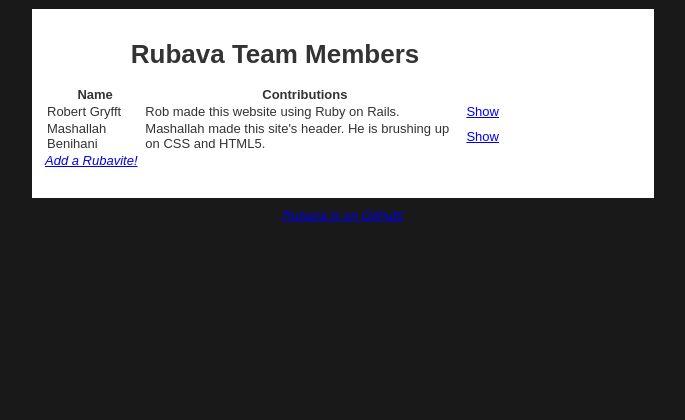
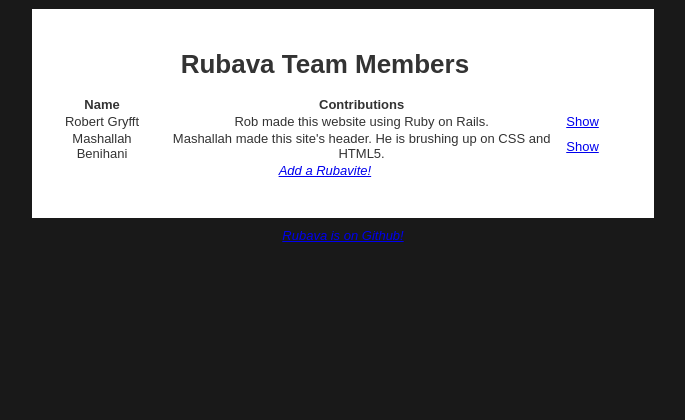
Before and after one commit to devinslick/rubava-project-site, a Rails app: page / in a window 1280 px wide. Shown: the part 287-707 px from the top of the page, without its empty margins (297-982 px from the left). Run offline with Rails 7, Linux system fonts and the light colour scheme; data comes from the database, SQL or seed files in the repository; some libraries are stand-ins or nearby versions.

Commit message:
Cleaning up styles

```diff
--- a/app/views/layouts/application.html.erb
+++ b/app/views/layouts/application.html.erb
@@ -26,7 +26,7 @@
 
 		       <!-- Begin Content Column -->
 		       <div id="content">
-	               <%= yield %>
+	                 <%= yield %>
 		       </div>
 		       <!-- End Content Column -->
 
--- a/vendor/assets/stylesheets/style.css
+++ b/vendor/assets/stylesheets/style.css
@@ -44,11 +44,12 @@
 #content {
  float: left;
  color: #333;
- margin: 10px 13px;
+ margin: 20px 13px;
  padding: 0px;
- width: 460px;
+ width: 90%;
  display: inline;
  position: relative;
+ text-align:center;
 }
 #rightcolumn {
  display: inline;
```
Also changed, not shown: 3 other files.
